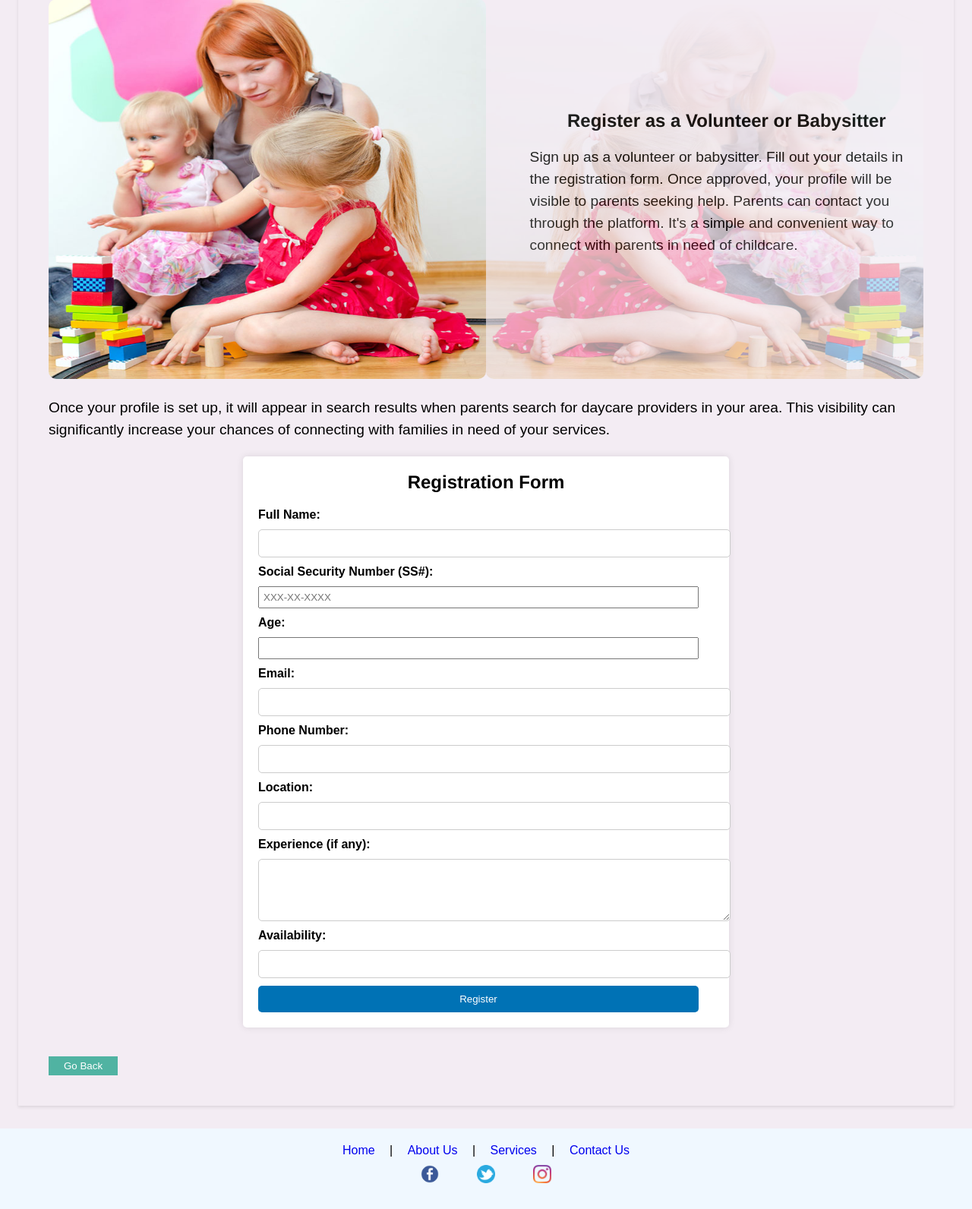
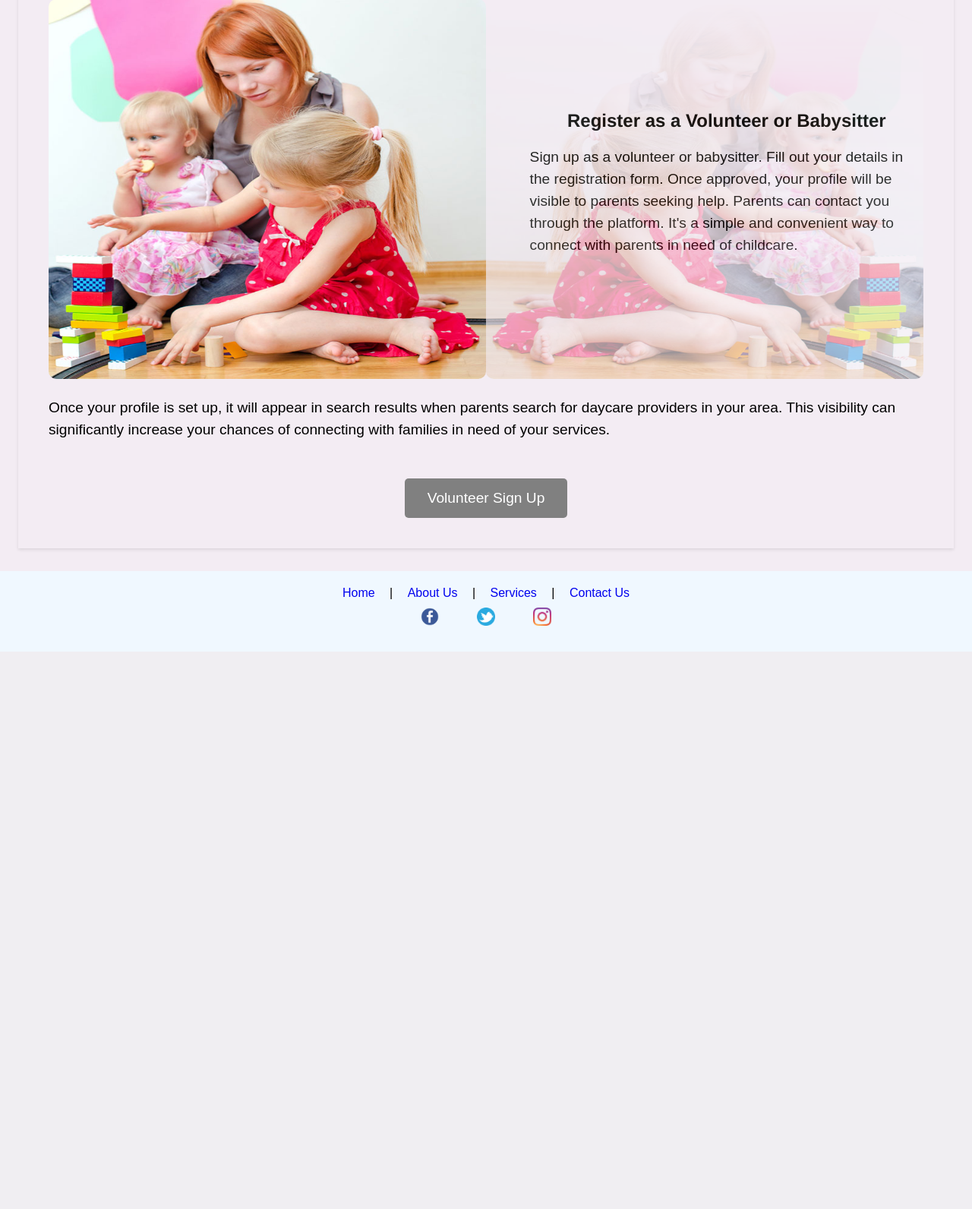
Before and after one commit to CapstoneProject-CareHub/TodHQ, a Flask app: page /services1 in a window 1280 px wide. Shown: the part 717-2309 px from the top of the page at 76% size. After the commit the page ends 1575 px from the top, so only its background shows below. Run offline with Flask 3, Linux system fonts and the light colour scheme; some libraries are stand-ins or nearby versions.

Commit message:
updated services1

```diff
--- a/app.py
+++ b/app.py
@@ -6,7 +6,7 @@ from flask import Flask, render_template, request, redirect, url_for, session, j
 from flask_migrate import Migrate
 from flask_sqlalchemy import SQLAlchemy
 from sqlalchemy import Time
-# import chatbot
+import chatbot
 
 pymysql.install_as_MySQLdb()
 
--- a/templates/services1.html
+++ b/templates/services1.html
@@ -187,6 +187,36 @@
         input[type="submit"]:hover {
             background-color: #005f8d;
         }
+
+        .volunteer-button {
+            display: block;
+            margin-top: 40px;
+            padding: 15px 30px;
+            /* Increased padding */
+            font-size: larger;
+            /* Optional: Adjust font size as needed */
+            background-color: #808080;
+            color: #fff;
+            border: none;
+            border-radius: 5px;
+            transition: background-color 0.3s ease;
+            text-align: center;
+            margin: 0 auto;
+            /* Center the button */
+            text-decoration: none;
+            /* Remove text underline */
+        }
+
+        .volunteer-button:hover {
+            background-color: #9a9797;
+        }
+
+        .volunteer-button a {
+            color: white;
+            /* Ensure link color is white */
+            text-decoration: none;
+            /* Remove text underline */
+        }
     </style>
 </head>
 
@@ -226,38 +256,11 @@
             families in need of your services.
             <br>
 
-        <section class="registration-form">
-            <h2>Registration Form</h2>
-            <form action="submit_volunteer.php" method="post">
-                <label for="fullname">Full Name:</label>
-                <input type="text" id="fullname" name="fullname" required>
-
-                <label for="ssn">Social Security Number (SS#):</label>
-                <input type="password" id="ssn" name="ssn" required placeholder="XXX-XX-XXXX">
-
-                <label for="age">Age:</label>
-                <input type="number" id="age" name="age" required min="18">
-
-                <label for="email">Email:</label>
-                <input type="email" name="email" required>
-
-                <label for="phone">Phone Number:</label>
-                <input type="tel" name="phone" required>
-
-                <label for="location">Location:</label>
-                <input type="text" name="location" required>
-
-                <label for="experience">Experience (if any):</label>
-                <textarea name="experience" rows="4"></textarea>
-
-                <label for="availability">Availability:</label>
-                <input type="text" name="availability" required>
-
-                <input type="submit" value="Register">
-            </form>
-        </section>
-        <br>
-        <button id="go-back" onclick="window.history.back();" class="back-button">Go Back</button>
+            <br>
+        <div style="align-items: center;">
+            <button class="volunteer-button"><a href="{{ url_for('volunteer') }}">Volunteer Sign Up</a></button>
+        </div>
+        <!-- <button id="go-back" onclick="window.history.back();" class="back-button">Go Back</button> -->
     </div>
     {% include 'footer.html' %}
 
```
Also changed, not shown: 2 other files.
